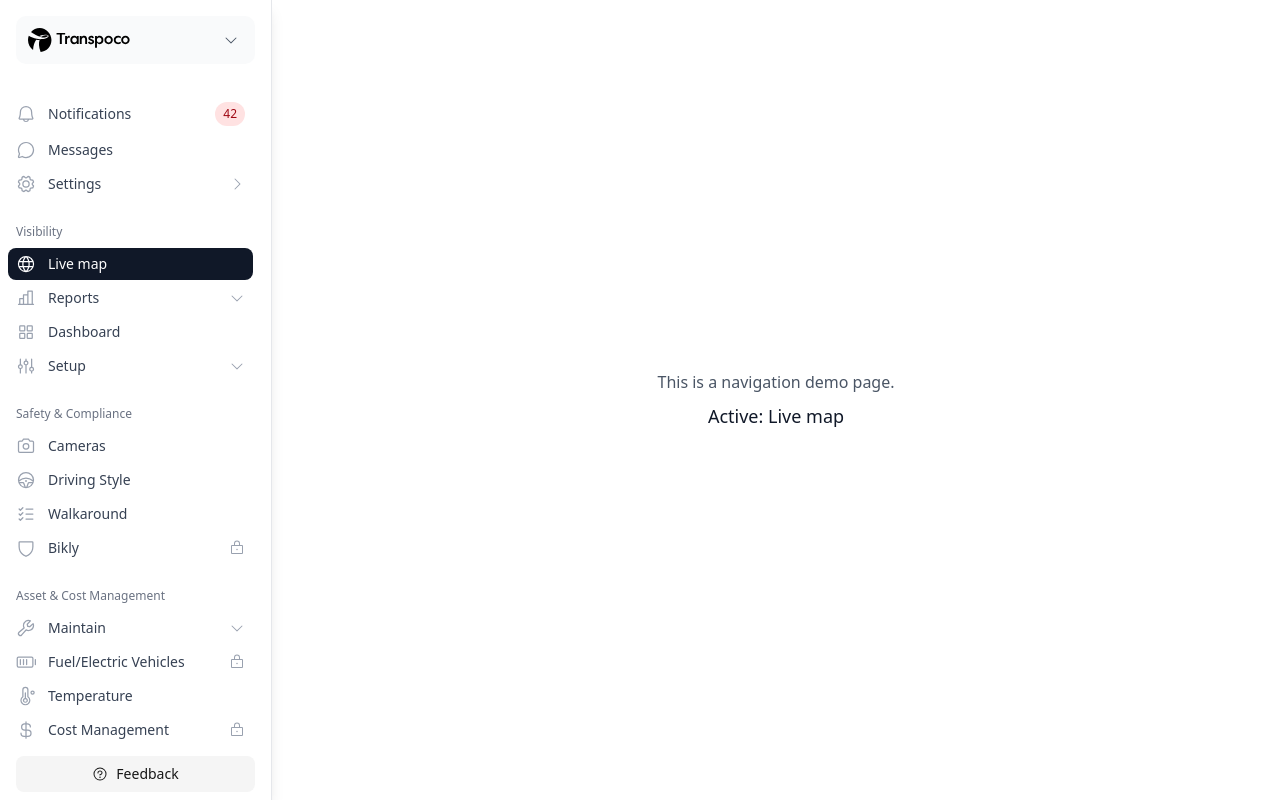
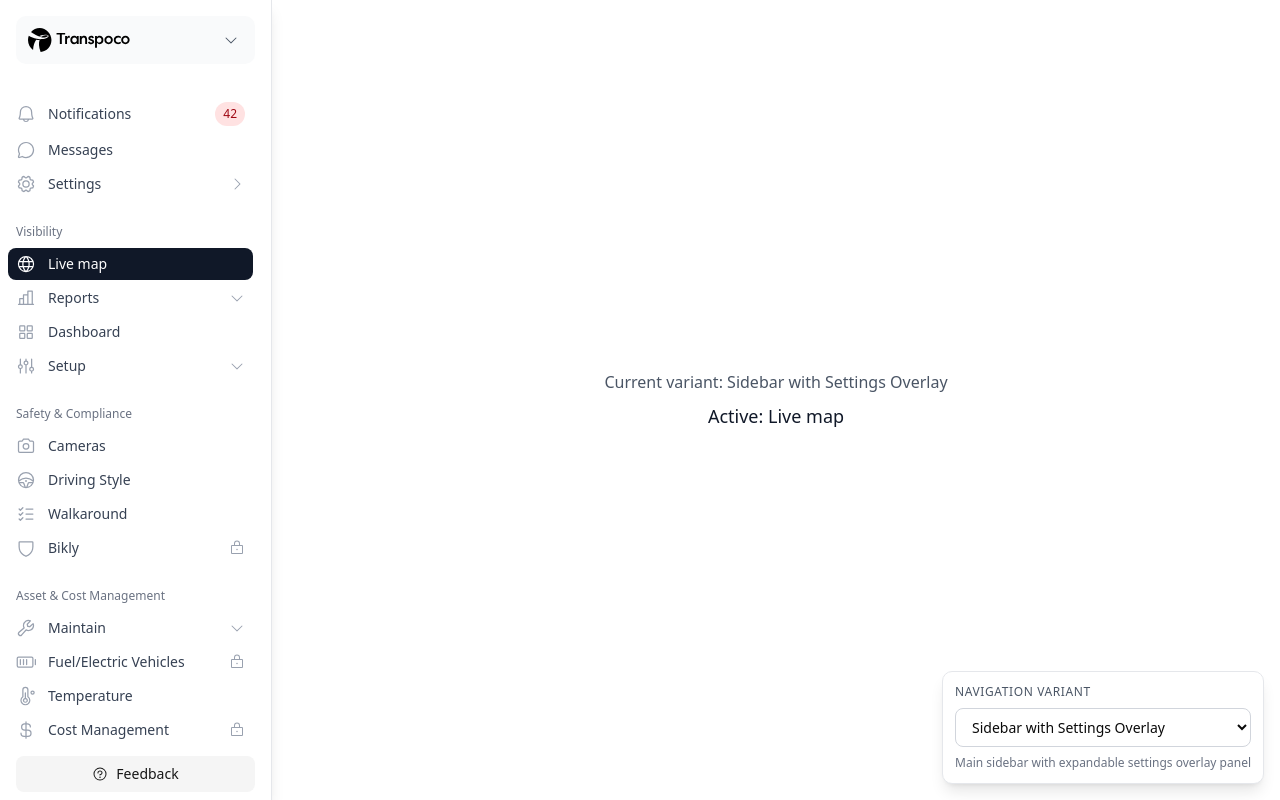
Before and after one commit to antoinepirard/transpoco-track, a Next.js app: page /new-navigation in a window 1280 px wide. Built offline with nearby package versions, Linux system fonts and the light colour scheme.

Commit message:
feat: add navigation variant selector with localStorage persistence

```diff
--- a/src/app/new-navigation/page.tsx
+++ b/src/app/new-navigation/page.tsx
@@ -1,22 +1,56 @@
 'use client';
 
-import { useState } from 'react';
+import { useState, useEffect } from 'react';
 import { NavigationProvider } from '@/contexts/NavigationContext';
 import { NavigationSidebarDemo } from '@/components/navigation/NavigationSidebarDemo';
 
+// Define navigation variants
+interface NavigationVariant {
+  id: string;
+  name: string;
+  description: string;
+  component: React.ComponentType<{ onActiveItemChange: (item: {id: string, label: string} | null) => void }>;
+}
+
+const navigationVariants: NavigationVariant[] = [
+  {
+    id: 'sidebar-overlay-settings',
+    name: 'Sidebar with Settings Overlay',
+    description: 'Main sidebar with expandable settings overlay panel',
+    component: NavigationSidebarDemo,
+  },
+  // Future variants will be added here
+];
+
 function NavigationDemoContent() {
   const [activeItem, setActiveItem] = useState<{id: string, label: string} | null>({ id: 'live-map', label: 'Live map' });
+  const [selectedVariantId, setSelectedVariantId] = useState<string>('sidebar-overlay-settings');
+
+  // Get the current variant
+  const currentVariant = navigationVariants.find(v => v.id === selectedVariantId) || navigationVariants[0];
+  const CurrentNavigationComponent = currentVariant.component;
+
+  // Load saved variant from localStorage
+  useEffect(() => {
+    const savedVariant = localStorage.getItem('navigation-demo-variant');
+    if (savedVariant && navigationVariants.find(v => v.id === savedVariant)) {
+      setSelectedVariantId(savedVariant);
+    }
+  }, []);
+
+  // Save variant to localStorage when changed
+  useEffect(() => {
+    localStorage.setItem('navigation-demo-variant', selectedVariantId);
+  }, [selectedVariantId]);
 
   return (
-    <div className="w-full h-screen flex">
-      <NavigationSidebarDemo
-        onActiveItemChange={setActiveItem}
-      />
+    <div className="w-full h-screen flex relative">
+      <CurrentNavigationComponent onActiveItemChange={setActiveItem} />
       <main className="flex-1 overflow-hidden h-full min-h-0">
         <div className="h-full min-h-0 w-full flex items-center justify-center">
           <div className="text-center">
             <div className="text-gray-600 mb-2">
-              This is a navigation demo page.
+              Current variant: <span className="font-medium">{currentVariant.name}</span>
             </div>
             {activeItem && (
               <div className="text-lg font-medium text-gray-900">
@@ -26,6 +60,32 @@ function NavigationDemoContent() {
           </div>
         </div>
       </main>
+
+      {/* Variant Selector - Bottom Right */}
+      <div className="fixed bottom-4 right-4 z-50">
+        <div className="bg-white rounded-lg shadow-lg border border-gray-200 p-3">
+          <div className="flex flex-col space-y-2">
+            <label htmlFor="variant-select" className="text-xs font-medium text-gray-600 uppercase tracking-wider">
+              Navigation Variant
+            </label>
+            <select
+              id="variant-select"
+              value={selectedVariantId}
+              onChange={(e) => setSelectedVariantId(e.target.value)}
+              className="border border-gray-300 rounded-md px-3 py-2 text-sm focus:outline-none focus:ring-2 focus:ring-blue-500 focus:border-transparent min-w-[200px]"
+            >
+              {navigationVariants.map((variant) => (
+                <option key={variant.id} value={variant.id}>
+                  {variant.name}
+                </option>
+              ))}
+            </select>
+            <div className="text-xs text-gray-500">
+              {currentVariant.description}
+            </div>
+          </div>
+        </div>
+      </div>
     </div>
   );
 }
```
